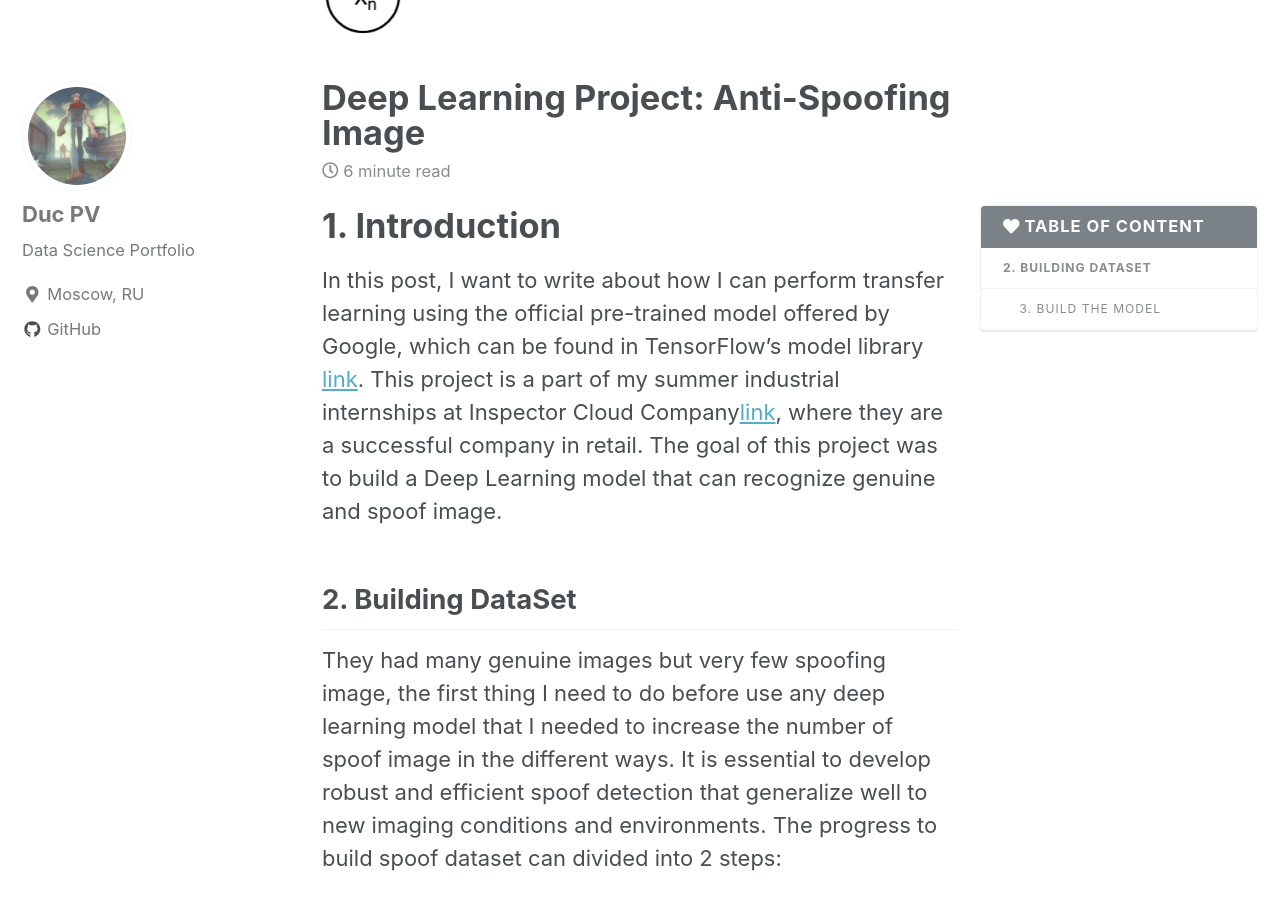
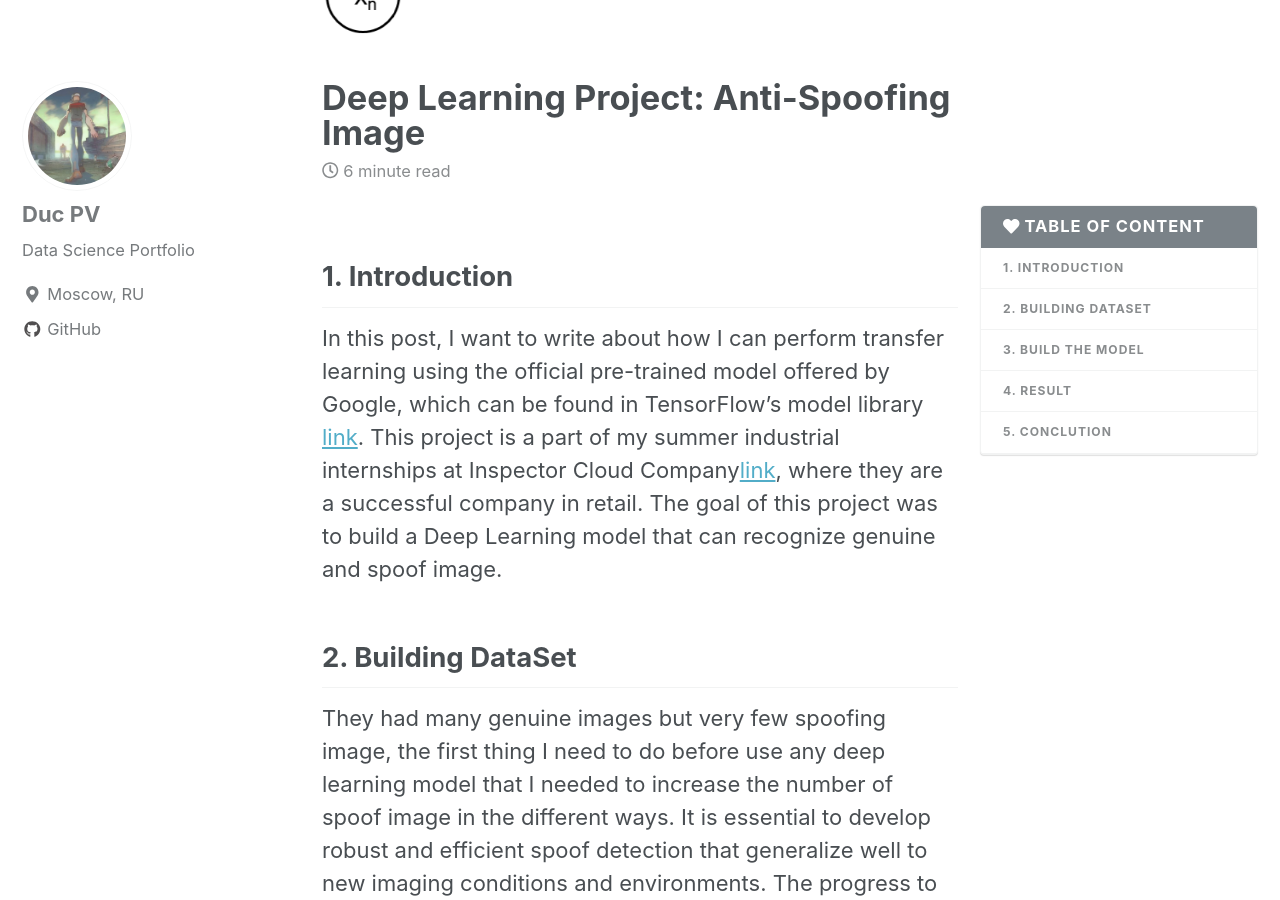
Before and after one commit to PhanDuc/PhanDuc.github.io, a Jekyll site: the page built from _posts/2018-07-18-transferlearning.md, in a window 1280 px wide and 900 px high, scrolled down 418 px. Built offline with Jekyll 4.4.1, drawn with Linux system fonts in a browser that asks for light colours; nearby versions of some CDN libraries.

Commit message:
Fix table of content

```diff
--- a/_posts/2018-07-18-transferlearning.md
+++ b/_posts/2018-07-18-transferlearning.md
@@ -11,7 +11,7 @@ toc_icon: "heart"
 mathjax: "true"
 ---
 
-# 1. Introduction
+## 1. Introduction
 In this post, I want to write about how I can perform transfer learning using the official pre-trained model offered by Google, which can be found in TensorFlow’s model library [link](https://github.com/tensorflow/models/tree/master/research/slim).
 This project is a part of my summer industrial internships at Inspector Cloud Company[link](https://inspector-cloud.ru/), where they are a successful company in retail. The goal of this project was to build a Deep Learning model that can recognize genuine and spoof image.
 
@@ -90,7 +90,7 @@ I repeated that steps with all the pairs of camera and screen I had. Then after
 
 Now we are good to move to the next step!
 
-### 3. Build The Model
+## 3. Build The Model
 
 I decided to used some pre-trained models then compare between to choice the best one.
 
@@ -112,7 +112,7 @@ Then I used the final layer sigmoid activation, which is perfect for a binary cl
 
 Traning process....
 
-#### 4. Result
+## 4. Result
 
 ....I had several models after training completed, now I will do **Test Time Augmentation(TTA)**. What this means is that I'm going to take `x` crop at random, then calculate predictions for all these images, take the average, and make that final prediction.
 
@@ -286,7 +286,7 @@ After that, the leader decided to wait until we have more unseen of fake data fr
 
 
 
-##### 5. Conclution
+## 5. Conclution
 
 For me, this is very interesting project that I joined from the beginning. From prepare data to trained models then tested and made the final decision.
 - Make sure we got the dataset that contains all the subjects we need and in different perspective that can enable to find correct solutions and increase the recall score.
```
